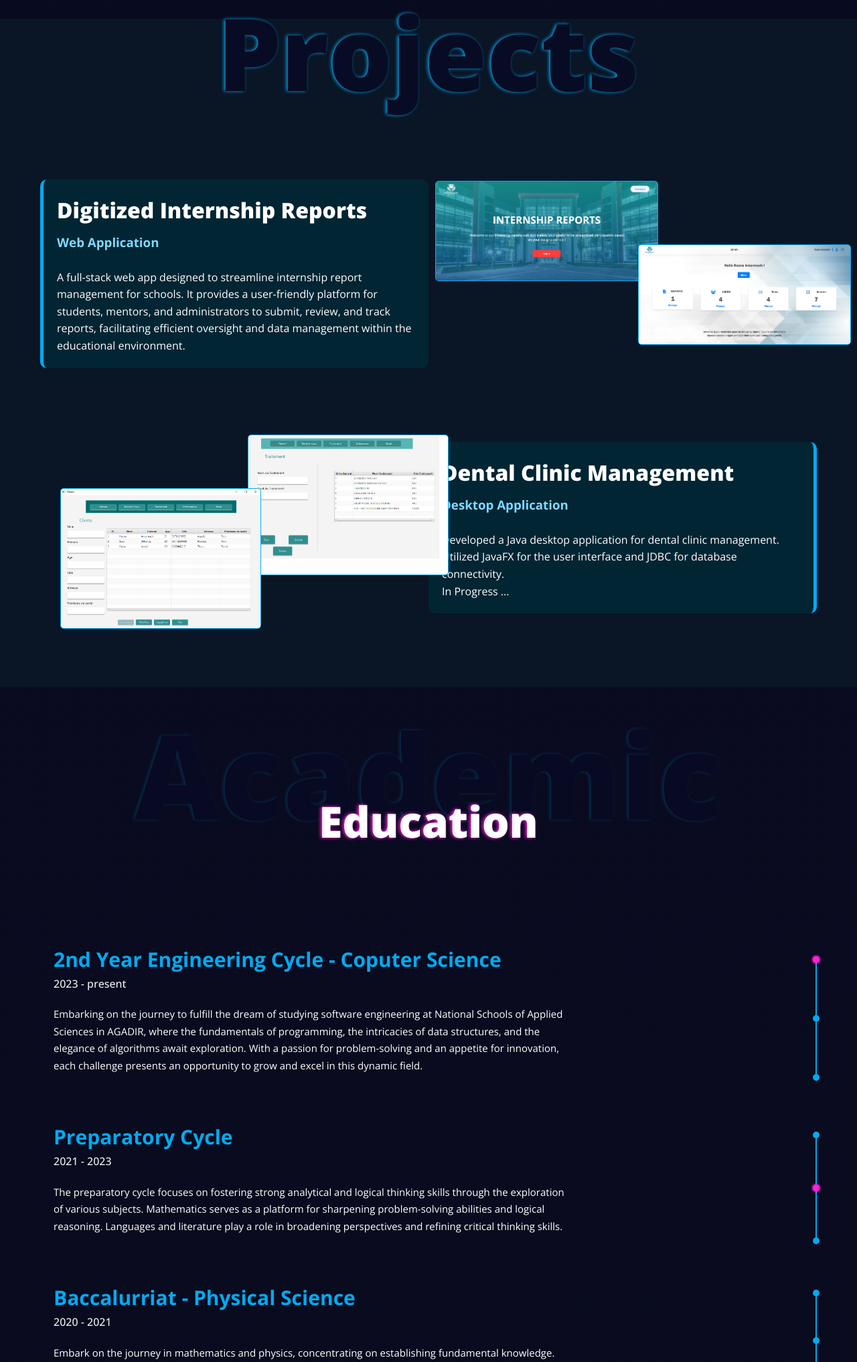
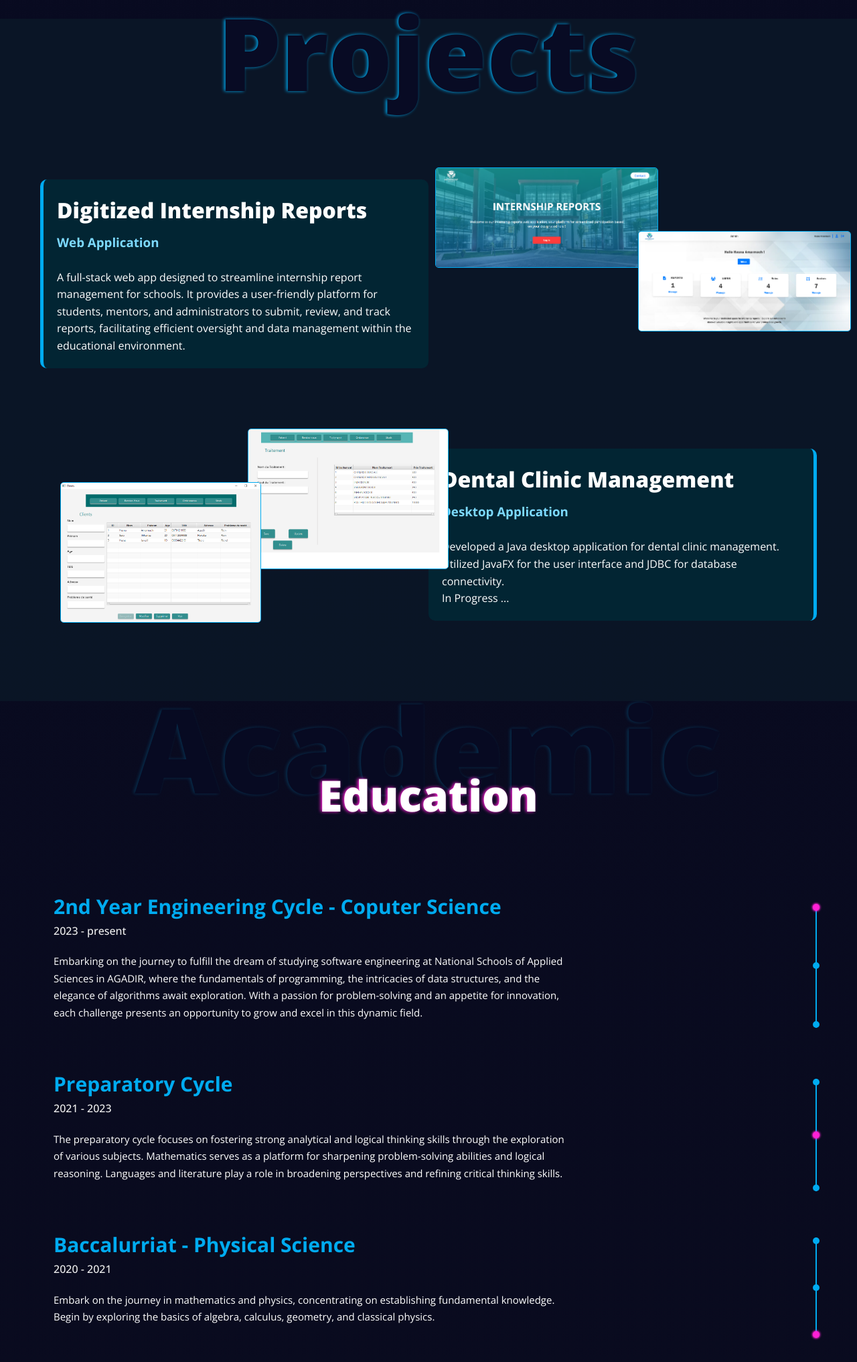
Before and after one commit to HasnaeAmr/Personal-Portfolio, a PHP site: page / in a window 1280 px wide. Shown: the part 2341-4375 px from the top of the page at 67% size. Run offline with PHP 8.4, Linux system fonts and the light colour scheme; some libraries are stand-ins or nearby versions.

Commit message:
Update style.css

```diff
--- a/Style/style.css
+++ b/Style/style.css
@@ -438,7 +438,7 @@ header .nvbar ul{
      text-shadow: -2px 0px 5px var(--main-blue);
  }
  .projects .container{
-    margin: 0 60px 60px;
+    margin: 0 60px;
      padding-bottom: 100px;
  }
  .projects .skill{
@@ -488,7 +488,7 @@ header .nvbar ul{
     border: 1px solid var(--main-blue);
     border-radius: 5px;
     position: relative;
-    margin: 10px;
+    margin: 10px 10px 50px;
  }
  .projects .container  .img1{
     position: relative;
@@ -546,7 +546,7 @@ header .nvbar ul{
     width: 100%;
 }
 
- .education .description{
+.education .description{
     padding: 20px;
     max-width: 70%;
     margin-bottom: 30px;
@@ -554,7 +554,7 @@ header .nvbar ul{
  .education .container{
     display: grid;
     grid-template-columns: repeat(1,auto);
-    margin: -80px 60px 60px;
+    margin: -120px 60px 60px;
  }
  .education h3{
     font-weight: 700;
```
